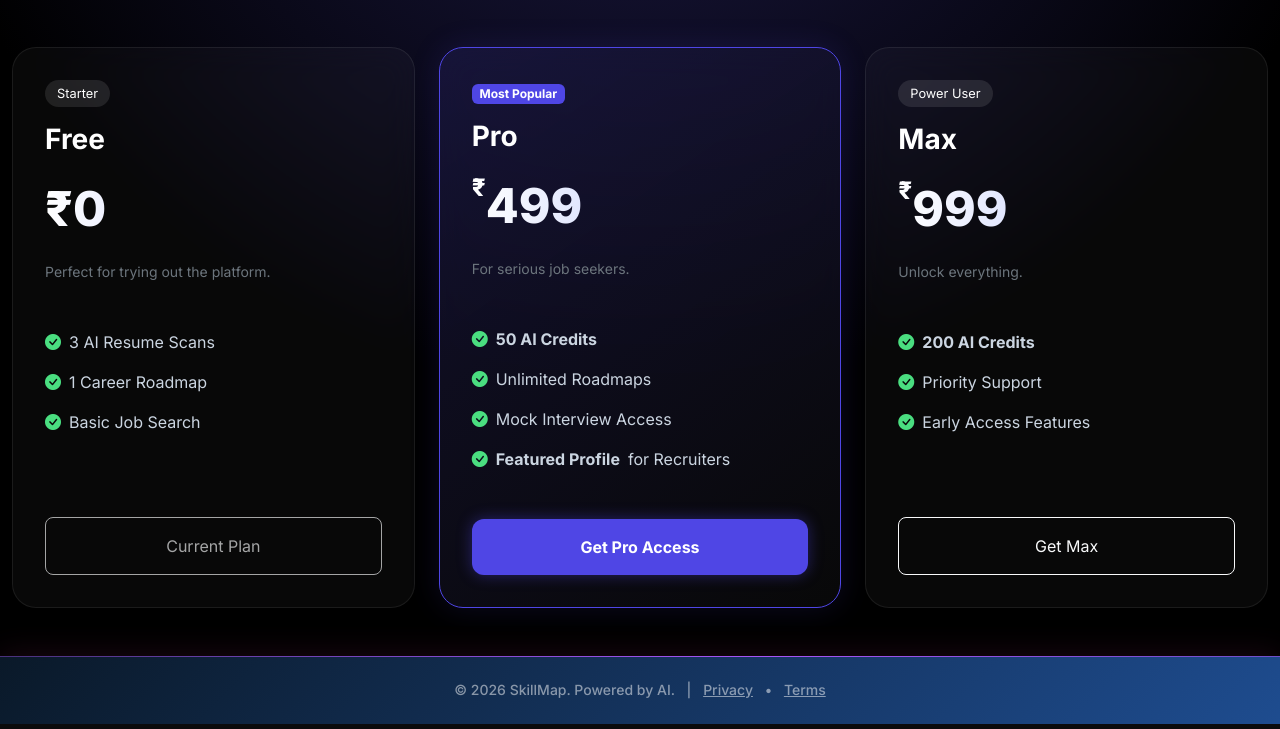
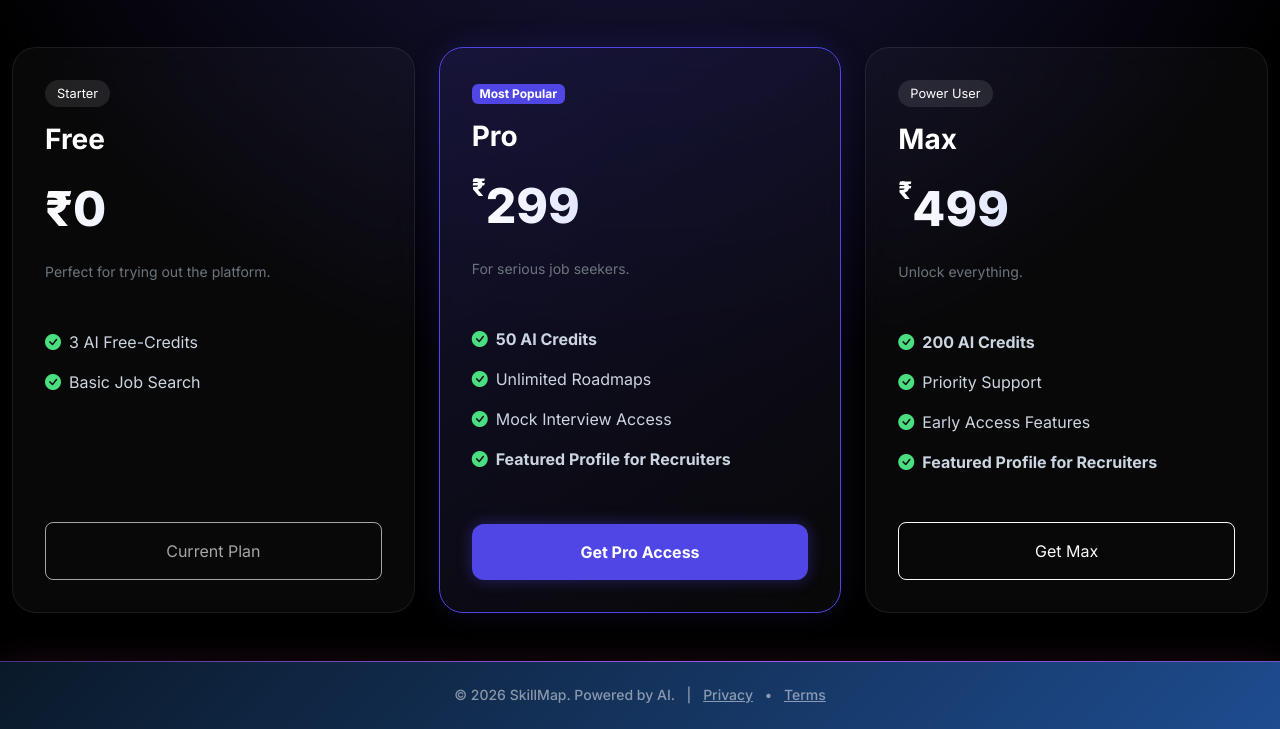
Before and after one commit to YuvrajVerma09arch/SkillMap, a Flask app: page /pricing in a window 1280 px wide. Shown: the part 330-1059 px from the top of the page. Run offline with Flask 3, Linux system fonts and the light colour scheme; some libraries are stand-ins or nearby versions.

Commit message:
Priceupdates

```diff
--- a/app/templates/payments/pricing.html
+++ b/app/templates/payments/pricing.html
@@ -90,8 +90,7 @@
                     <p class="text-secondary small">Perfect for trying out the platform.</p>
                 </div>
                 <ul class="feature-list">
-                    <li><i class="bi bi-check-circle-fill check-icon"></i> 3 AI Resume Scans</li>
-                    <li><i class="bi bi-check-circle-fill check-icon"></i> 1 Career Roadmap</li>
+                    <li><i class="bi bi-check-circle-fill check-icon"></i> 3 AI Free-Credits</li>
                     <li><i class="bi bi-check-circle-fill check-icon"></i> Basic Job Search</li>
                 </ul>
                 <button class="btn btn-outline-light w-100 py-3 rounded-3" disabled>Current Plan</button>
@@ -103,14 +102,14 @@
                 <div>
                     <span class="badge bg-indigo-600 mb-3">Most Popular</span>
                     <h3 class="fw-bold text-white">Pro</h3>
-                    <div class="price-tag"><span class="currency">₹</span>499</div>
+                    <div class="price-tag"><span class="currency">₹</span>299</div>
                     <p class="text-secondary small">For serious job seekers.</p>
                 </div>
                 <ul class="feature-list">
                     <li><i class="bi bi-check-circle-fill check-icon"></i> <strong>50 AI Credits</strong></li>
                     <li><i class="bi bi-check-circle-fill check-icon"></i> Unlimited Roadmaps</li>
                     <li><i class="bi bi-check-circle-fill check-icon"></i> Mock Interview Access</li>
-                    <li><i class="bi bi-check-circle-fill check-icon"></i> <strong>Featured Profile</strong> for Recruiters</li>
+                    <li><i class="bi bi-check-circle-fill check-icon"></i> <strong>Featured Profile for Recruiters </strong></li>
                 </ul>
                 <button onclick="buyPlan('pro')" class="btn-glow">Get Pro Access</button>
             </div>
@@ -121,13 +120,14 @@
                 <div>
                     <span class="current-plan-badge">Power User</span>
                     <h3 class="fw-bold">Max</h3>
-                    <div class="price-tag"><span class="currency">₹</span>999</div>
+                    <div class="price-tag"><span class="currency">₹</span>499</div>
                     <p class="text-secondary small">Unlock everything.</p>
                 </div>
                 <ul class="feature-list">
                     <li><i class="bi bi-check-circle-fill check-icon"></i> <strong>200 AI Credits</strong></li>
                     <li><i class="bi bi-check-circle-fill check-icon"></i> Priority Support</li>
                     <li><i class="bi bi-check-circle-fill check-icon"></i> Early Access Features</li>
+                    <li><i class="bi bi-check-circle-fill check-icon"></i> <strong>Featured Profile for Recruiters </strong></li>
                 </ul>
                 <button onclick="buyPlan('enterprise')" class="btn btn-outline-light w-100 py-3 rounded-3 hover-white">Get Max</button>
             </div>
```
